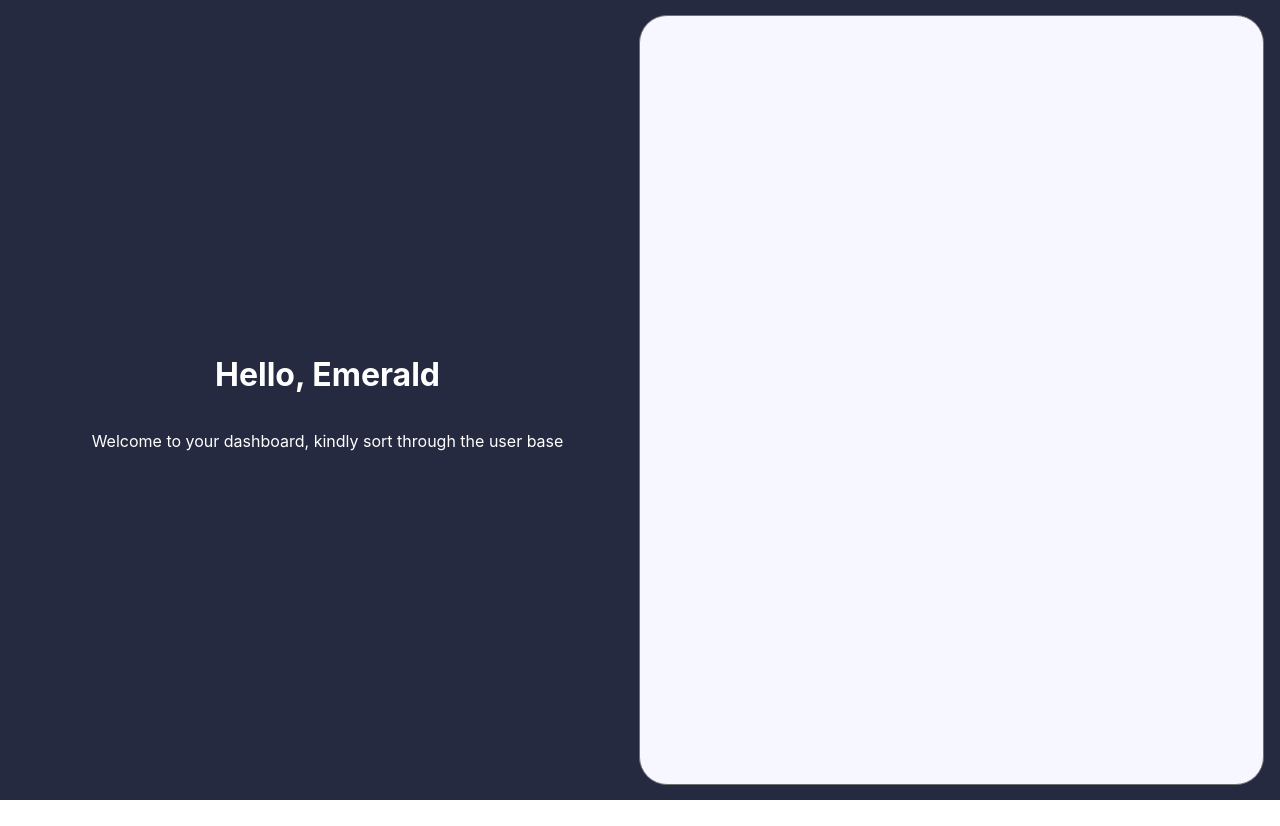
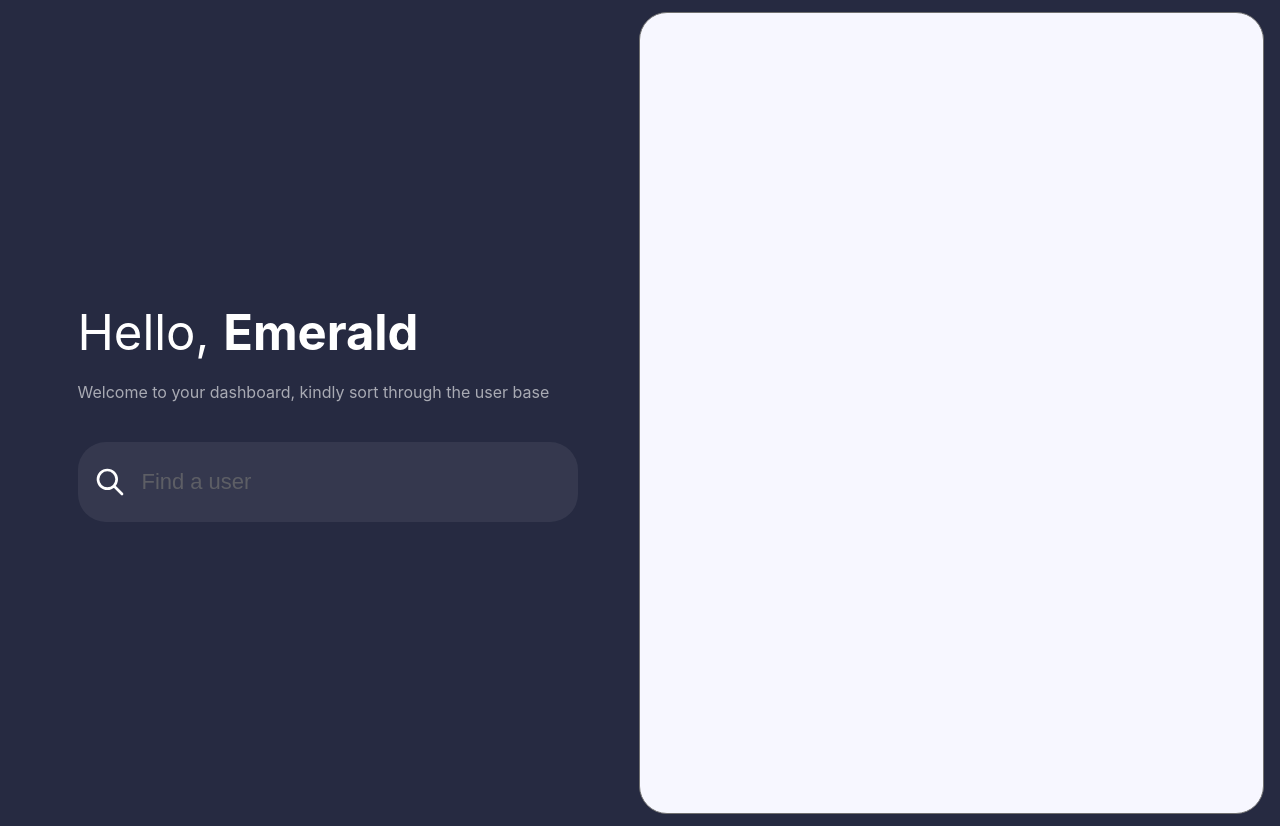
Before and after one commit to Bondesvick/ProfileDashboard, a React (Create React App) app: page / in a window 1280 px wide. Before the commit the page ends 800 px from the top, so only its background shows below. Built offline with nearby package versions, Linux system fonts and the light colour scheme.

Commit message:
added searchbox to left panel

```diff
--- a/src/App.js
+++ /dev/null
@@ -1,16 +0,0 @@
-// import logo from './logo.svg';
-import {MainBody, Left, Right} from './App.style'
-
-function App() {
-  return (
-      <MainBody>
-        <Left>
-          <h1>Hello, Emerald</h1>
-          <p>Welcome to your dashboard, kindly sort through the user base</p>
-        </Left>
-        <Right/>
-      </MainBody>
-  );
-}
-
-export default App;
--- /dev/null
+++ b/src/App.jsx
@@ -0,0 +1,23 @@
+// import logo from './logo.svg';
+import {MainBody, Left, Right} from './App.style.jsx'
+import SearchBox from './components/SearchBox.jsx'
+
+function App() {
+  return (
+      <MainBody>
+        <Left>
+          <div>
+            <div style={{marginBottom: "20px"}}>
+              <span style={{fontStyle: "Poppins", fontWeight: "normal", letterSpacing: "-0.05px",color: "#FFFFFF", opacity: "1", fontSize: "49px"}}>Hello, </span>
+              <span style={{fontStyle: "Poppins", fontWeight: "bold", letterSpacing: "-0.04px", color: "#FFFFFF", opacity: "1", fontSize: "49px"}}>Emerald</span>
+            </div>
+            <p style={{marginBottom: "40px", opacity: "60%"}}>Welcome to your dashboard, kindly sort through the user base</p>
+            <SearchBox/>
+          </div>
+        </Left>
+        <Right/>
+      </MainBody>
+  );
+}
+
+export default App;
--- a/src/App.style.js
+++ b/src/App.style.jsx
@@ -6,8 +6,8 @@ export const MainBody = styled.div`
   display: flex;
   align-items: center;
   justify-content: center;
-  height: 96vh;
-  padding: 1rem
+  height: 100vh;
+  padding: 0.8rem 1rem
 `
 
 export const Left = styled.div`
@@ -28,5 +28,4 @@ export const Right = styled.div`
     border: 1px solid #707070;
     border-radius: 28px;
     opacity: 1;
-
 `
--- /dev/null
+++ b/src/components/SearchBox.jsx
@@ -0,0 +1,46 @@
+import React from 'react'
+import styled from 'styled-components'
+import { HiOutlineSearch } from "react-icons/hi";
+
+const Main = styled.div`
+    position: relative;
+    border: none;
+
+    .srch-compass{
+        position: absolute;
+        z-index: +10;
+        left: 1rem;
+        top: 1.5rem;
+        height: 2rem;
+        width: 2rem;
+    }
+`
+
+const Input = styled.input`
+    background-color: #3C3F54;
+    border: none;
+    border-radius: 28px;
+    height: 80px;
+    width: 500px;
+    color: #fff;
+    padding: 1rem 1rem 1rem 4rem;
+    /* font-size: 3em; */
+    font: Poppins;
+    font-size: 22px;
+    letter-spacing: -0.02px;
+    color: #FFFFFF;
+    opacity: 0.7;
+
+    &:focus{
+        outline: none;
+    }
+`
+
+export default function SearchBox() {
+    return (
+        <Main>
+            <HiOutlineSearch className="srch-compass"/>
+            <Input type="search" placeholder="Find a user"/>
+        </Main>
+    )
+}
--- a/src/index.css
+++ b/src/index.css
@@ -5,7 +5,6 @@ body {
     sans-serif;
   -webkit-font-smoothing: antialiased;
   -moz-osx-font-smoothing: grayscale;
-  height: 100vh !important;
 }
 
 code {
--- a/src/index.js
+++ b/src/index.js
@@ -1,7 +1,7 @@
 import React from 'react';
 import ReactDOM from 'react-dom';
 import './index.css';
-import App from './App';
+import App from './App.jsx';
 import reportWebVitals from './reportWebVitals';
 
 ReactDOM.render(
```
Also changed, not shown: 1 other file (tests, documents, lock files or other folders).
